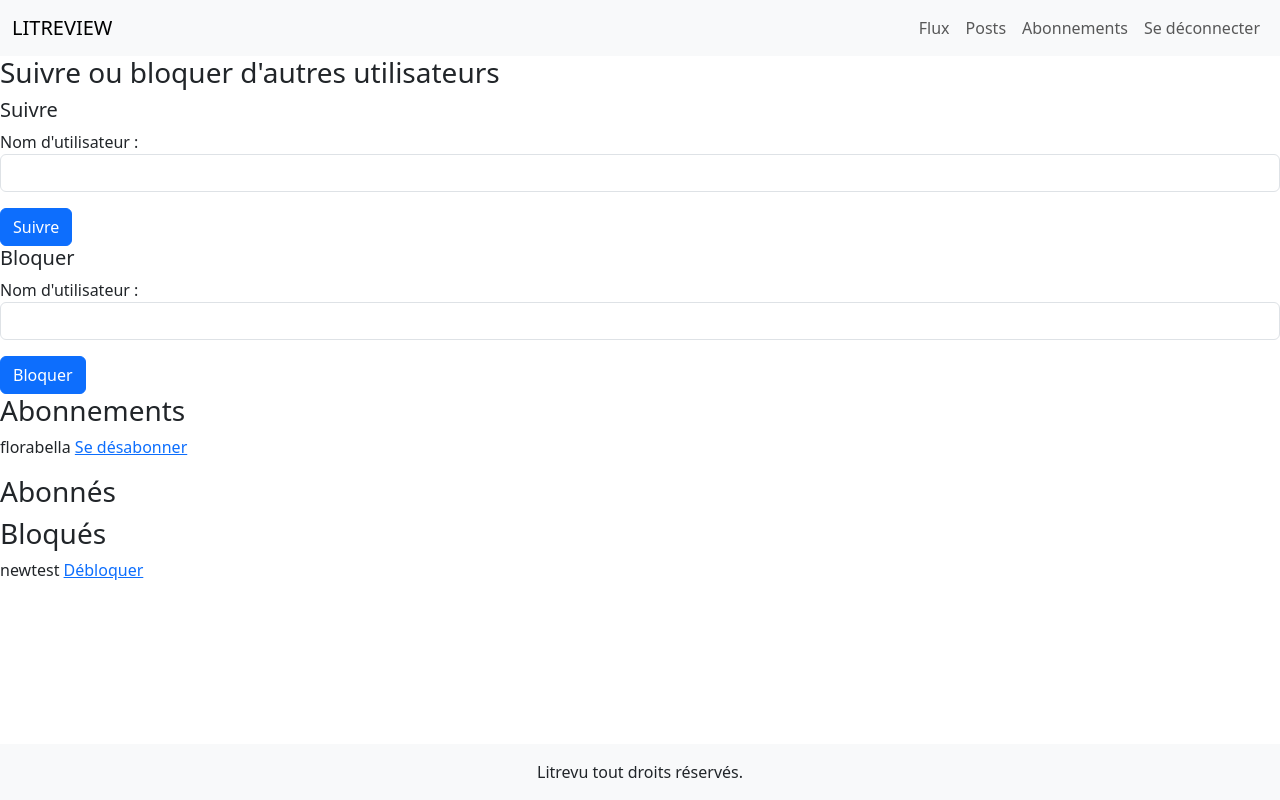
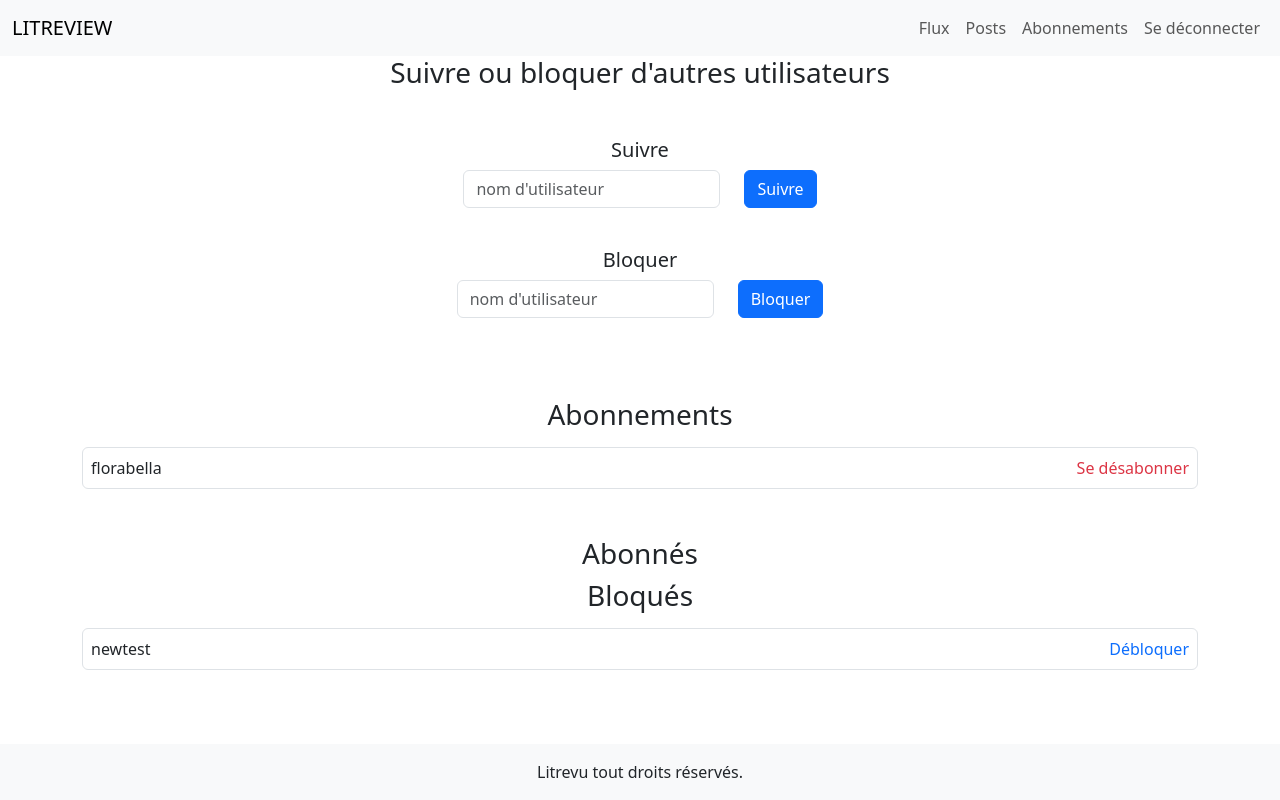
Before and after one commit to Nozgood/P9_Litrevu, a Django app: page /following/ in a window 1280 px wide. Run offline with Django 4.2, Linux system fonts and the light colour scheme; a user stored in the database is signed in; data comes from the database, SQL or seed files in the repository; both versions use the stored data as it was after the commit; some libraries are stand-ins or nearby versions.

Commit message:
feat: front for following system

```diff
--- a/litrevu/settings.py
+++ b/litrevu/settings.py
@@ -124,4 +124,4 @@ LOGIN_URL = 'login'
 # LOGIN_REDIRECT_URL indique aux vues génériques (loginview) vers quel url je dois rediriger lorsque la connexion à
 # réussi
 LOGIN_REDIRECT_URL = 'home'
-UNFOLLOW_REDIRECT_URL = 'following'
+FOLLOWING_SYSTEM_REDIRECT_URL = 'following'
--- a/users/forms.py
+++ b/users/forms.py
@@ -50,9 +50,9 @@ class LoginForm(forms.Form):
 class FollowUserForm(forms.Form):
     is_follow_form = forms.BooleanField(widget=forms.HiddenInput(), initial=True)
     username = forms.CharField(
+        label='',
         max_length=64,
-        label="Nom d'utilisateur",
-        widget=forms.TextInput(attrs={'class': 'form-control'})
+        widget=forms.TextInput(attrs={'class': 'form-control', 'placeholder': "nom d'utilisateur"})
     )
 
 
@@ -60,6 +60,6 @@ class BlockUserForm(forms.Form):
     is_block_form = forms.BooleanField(widget=forms.HiddenInput, initial=True)
     username = forms.CharField(
         max_length=64,
-        label="Nom d'utilisateur",
-        widget=forms.TextInput(attrs={'class': 'form-control'})
+        label='',
+        widget=forms.TextInput(attrs={'class': 'form-control', 'placeholder': "nom d'utilisateur"})
     )
--- a/users/templates/following.html
+++ b/users/templates/following.html
@@ -1,46 +1,73 @@
 {% extends 'base.html' %}
 {% block content %}
-    <h3 class="h3">Suivre ou bloquer d'autres utilisateurs</h3>
+    <div class="d-flex flex-column align-items-center">
+        <h3 class="h3 mb-5">Suivre ou bloquer d'autres utilisateurs</h3>
+        <div class="container d-flex flex-column align-items-center mb-2">
             <h5 class="h5">Suivre</h5>
-    <form action="" method="post">
+            <div class="d-flex flex-column align-items-center">
+                <form action="" method="post"
+                      class="d-flex justify-content-center align-items-center gap-4 mb-3 d-flex align-items-center">
                     {% csrf_token %}
+                    <div>
                         {{ follow_form.is_follow_form }}
-        <div class="mb-3">
-            {{ follow_form.username.label_tag }}
                         {{ follow_form.username }}
                     </div>
+                    <div>
                         <button class="btn btn-primary" type="submit">Suivre</button>
+                    </div>
                 </form>
+                <div class="mb-3">
                     {{ follow_message }}
+                </div>
+            </div>
+        </div>
+        <div class="container d-flex flex-column align-items-center mb-5">
             <h5 class="h5">Bloquer</h5>
-    <form action="" method="post">
+            <div class="d-flex flex-column align-items-center">
+                <form action="" method="post"
+                      class="d-flex justify-content-center align-items-center gap-4 mb-3 d-flex align-items-center">
                     {% csrf_token %}
+                    <div>
                         {{ block_form.is_block_form }}
-        <div class="mb-3">
-            {{ block_form.username.label_tag }}
                         {{ block_form.username }}
                     </div>
+                    <div>
                         <button class="btn btn-primary" type="submit">Bloquer</button>
+                    </div>
                 </form>
+                <div class="mb-3">
                     {{ block_message }}
+                </div>
+            </div>
+        </div>
+        <div class="container d-flex flex-column align-items-center gap-2 mb-5">
             <h3 class="h3"> Abonnements</h3>
             {% for following_user in following_users %}
-        <div class="mb-3">
+                <div class="d-flex justify-content-between align-items-center w-100 border rounded p-2">
                     {{ following_user.username }}
-            <a href="{% url 'unfollow' following_user.id %}">Se désabonner</a>
+                    <a class="text-decoration-none link-danger"
+                       href="{% url 'unfollow' following_user.id %}">Se
+                        désabonner</a>
                 </div>
             {% endfor %}
+        </div>
+        <div class="container d-flex flex-column align-items-center gap-2">
             <h3 class="h3"> Abonnés </h3>
             {% for followed_by_user in followers %}
-        <div class="mb-3">
+                <div class="d-flex justify-content-between align-items-center w-100 border rounded p-2">
                     {{ followed_by_user.username }}
                 </div>
             {% endfor %}
+        </div>
+        <div class="container d-flex flex-column align-items-center gap-2">
             <h3 class="h3">Bloqués</h3>
             {% for blocked_user in blocked_users %}
-        <div class="mb-3">
+                <div class="d-flex justify-content-between align-items-center w-100 border rounded p-2">
                     {{ blocked_user.username }}
-            <a href="{% url 'unblock' blocked_user.id %}">Débloquer</a>
+                    <a class="text-decoration-none link-primary"
+                       href="{% url 'unblock' blocked_user.id %}">Débloquer</a>
                 </div>
             {% endfor %}
+        </div>
+    </div>
 {% endblock content %}
--- a/users/views.py
+++ b/users/views.py
@@ -62,11 +62,11 @@ def following(request):
         if 'is_follow_form' in request.POST and user_to_follow_form.is_valid():
             follow_message = follow_user(request, user_to_follow_form, connected_user)
             if follow_message == "":
-                return redirect(settings.UNFOLLOW_REDIRECT_URL)
+                return redirect(settings.FOLLOWING_SYSTEM_REDIRECT_URL)
         if 'is_block_form' in request.POST and user_to_block_form.is_valid():
             block_message = block_user(request, connected_user, user_to_block_form)
             if block_message == "":
-                return redirect(settings.UNFOLLOW_REDIRECT_URL)
+                return redirect(settings.FOLLOWING_SYSTEM_REDIRECT_URL)
     return render(
         request,
         template_name="following.html",
@@ -143,14 +143,11 @@ def unfollow_user(request, user_to_unfollow_id):
         print(f'error during unfollow : it seems that you dont follow this person')
 
     following_relation.delete()
-
-    print(f'following relation: {following_relation}')
-    return redirect(settings.UNFOLLOW_REDIRECT_URL)
+    return redirect(settings.FOLLOWING_SYSTEM_REDIRECT_URL)
 
 
 @login_required
 def unblock_user(request, user_to_unblock_id):
-    print(f'user to unblock id: {user_to_unblock_id}')
     connected_user = request.user
     user_to_unblock = User.objects.get(id=user_to_unblock_id)
     blocked_relation = UserBlocked.objects.get(
@@ -159,4 +156,4 @@ def unblock_user(request, user_to_unblock_id):
     )
 
     blocked_relation.delete()
-    return redirect(settings.UNFOLLOW_REDIRECT_URL)
+    return redirect(settings.FOLLOWING_SYSTEM_REDIRECT_URL)
```
Also changed, not shown: db.sqlite3. Lines whose indentation alone changed are shown as unchanged.
